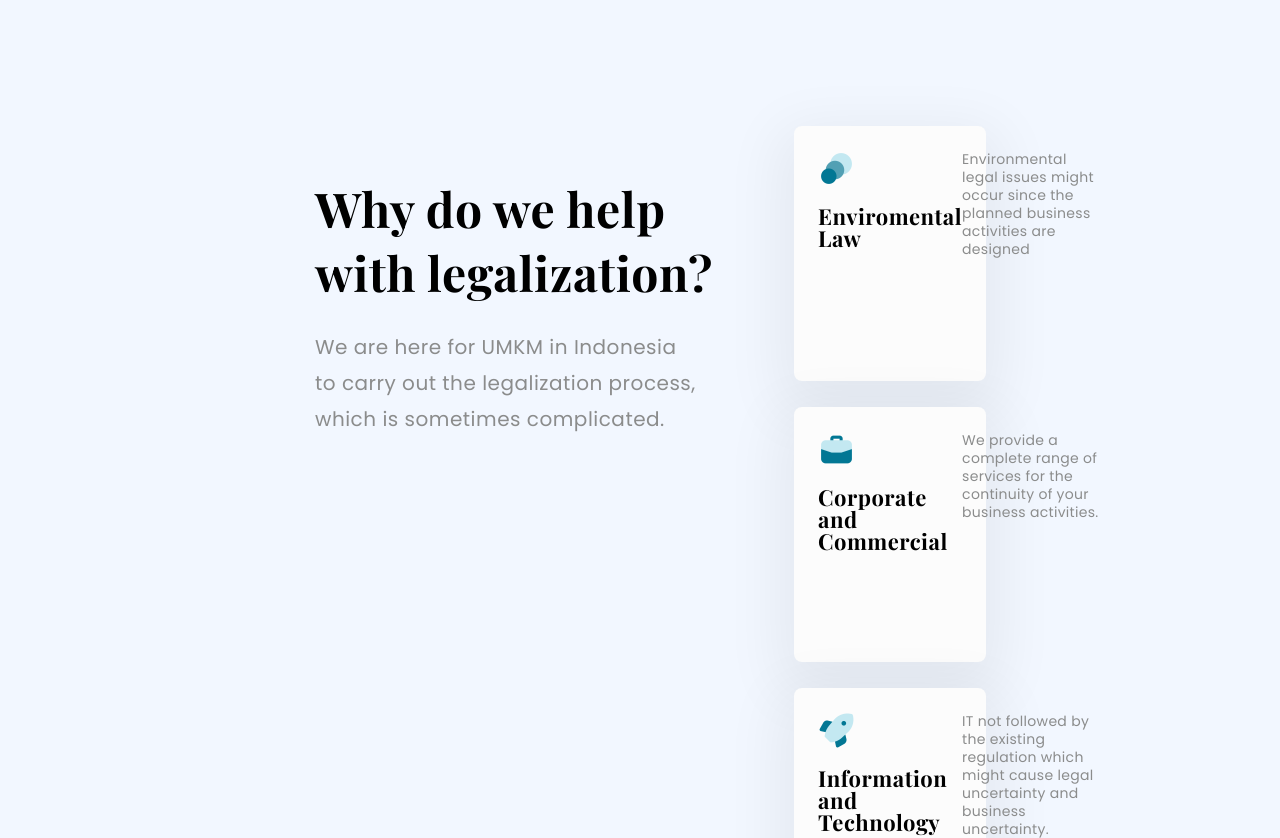
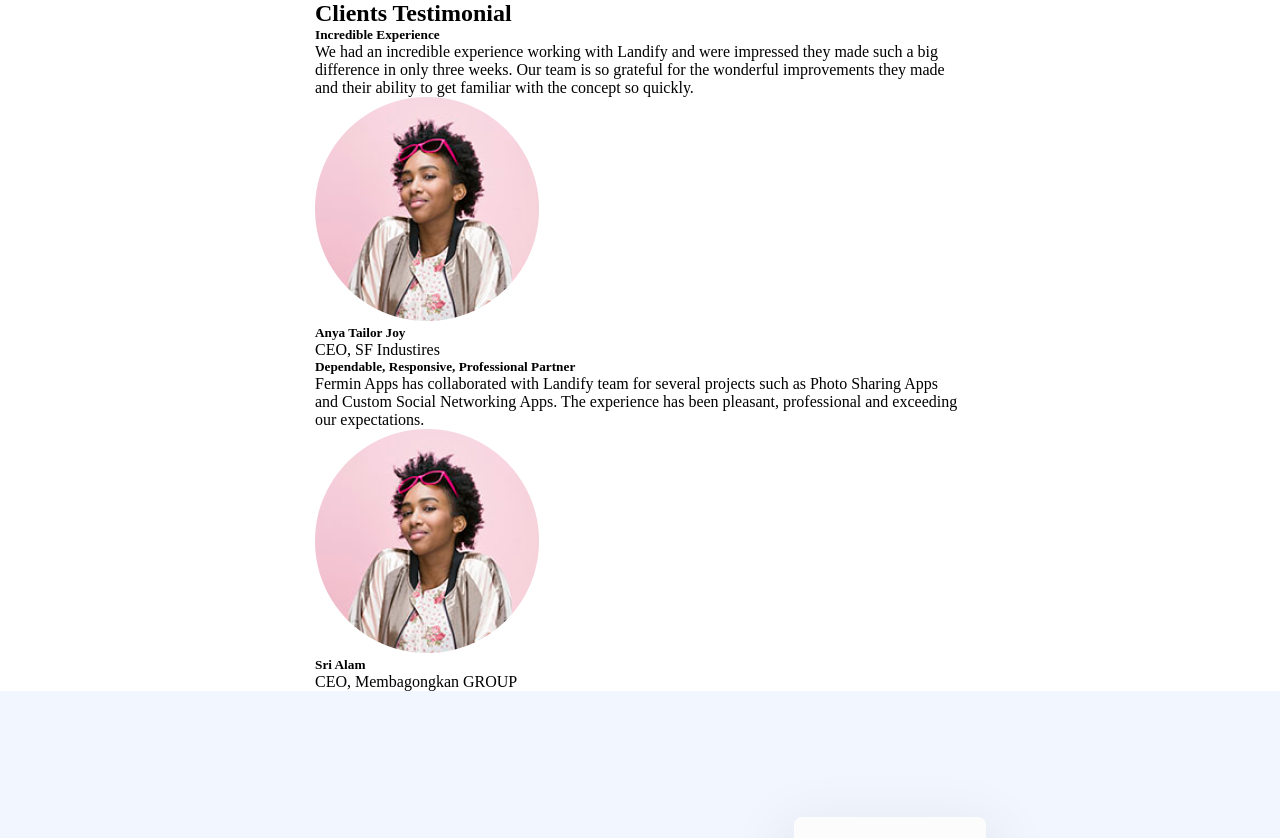
Before and after one commit to Saddam6260/Lawyer-Landing-Page, a plain HTML site: page index.html in a window 1280 px wide. Shown: the top 838 px of the page. Drawn offline with nearby package versions, Linux system fonts and the light colour scheme.

Commit message:
import image and add html stacture in testimonial section

```diff
--- a/index.html
+++ b/index.html
@@ -11,6 +11,56 @@
     <title>Document</title>
   </head>
   <body>
+    <!-- Testimonials start -->
+    <section id="testimonial">
+      <div class="container">
+        <h1>Clients Testimonial</h1>
+        <div class="client-wrap">
+          <div class="client">
+            <div class="client-revew">
+              <h5>Incredible Experience</h5>
+              <p>
+                We had an incredible experience working with Landify and were
+                impressed they made such a big difference in only three weeks.
+                Our team is so grateful for the wonderful improvements they made
+                and their ability to get familiar with the concept so quickly.
+              </p>
+            </div>
+            <div class="joy">
+              <div class="img-wrap">
+                <img src="./images/client-img.png" alt="" />
+              </div>
+              <div>
+                <h5>Anya Tailor Joy</h5>
+                <p>CEO, SF Industires</p>
+              </div>
+            </div>
+          </div>
+          <div class="client">
+            <div class="client-revew">
+              <h5>Dependable, Responsive, Professional Partner</h5>
+              <p>
+                Fermin Apps has collaborated with Landify team for several
+                projects such as Photo Sharing Apps and Custom Social Networking
+                Apps. The experience has been pleasant, professional and
+                exceeding our expectations.
+              </p>
+            </div>
+            <div class="joy">
+              <div class="img-wrap">
+                <img src="./images/client-img.png" alt="" />
+              </div>
+              <div>
+                <h5>Sri Alam</h5>
+                <p>CEO, Membagongkan GROUP</p>
+              </div>
+            </div>
+          </div>
+        </div>
+      </div>
+    </section>
+    <!-- Testimonials end -->
+
     <!-- Legalization start -->
     <section id="legalization">
       <div class="container">
```
Also changed, not shown: images/client-img.png (added).
